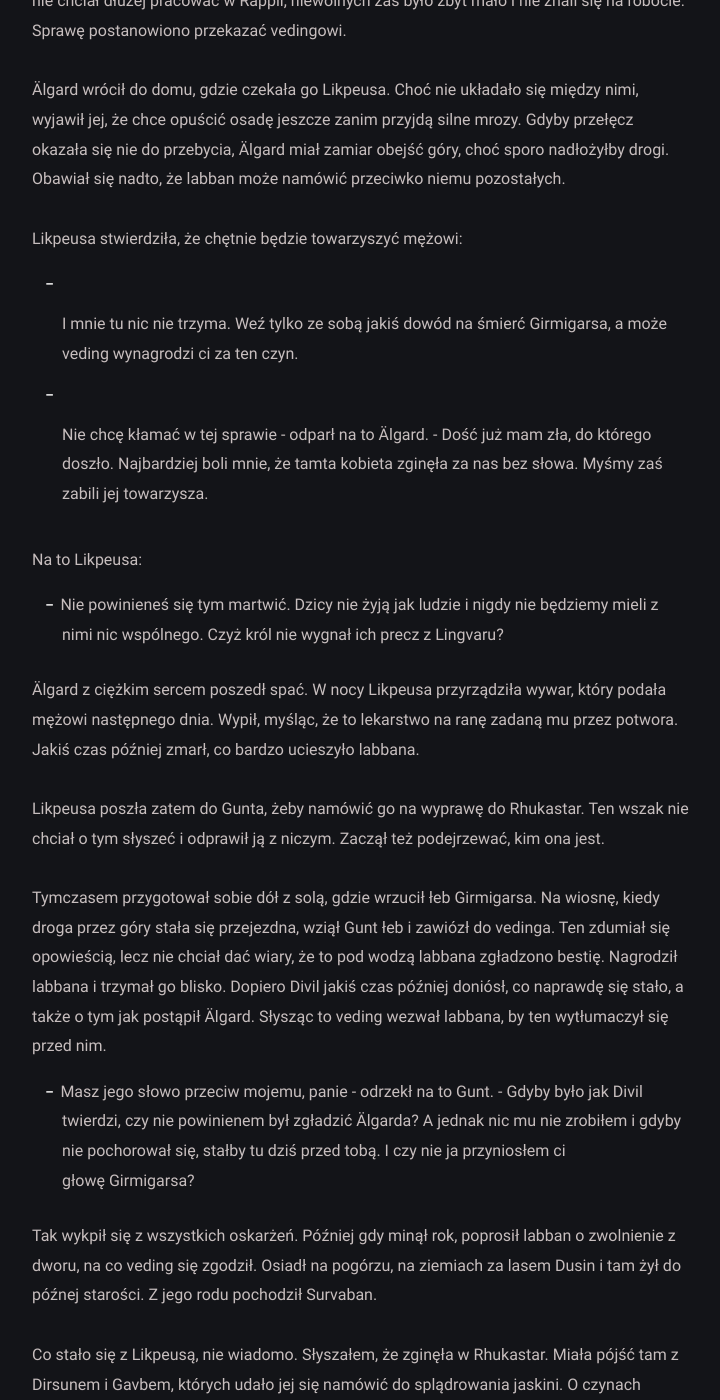
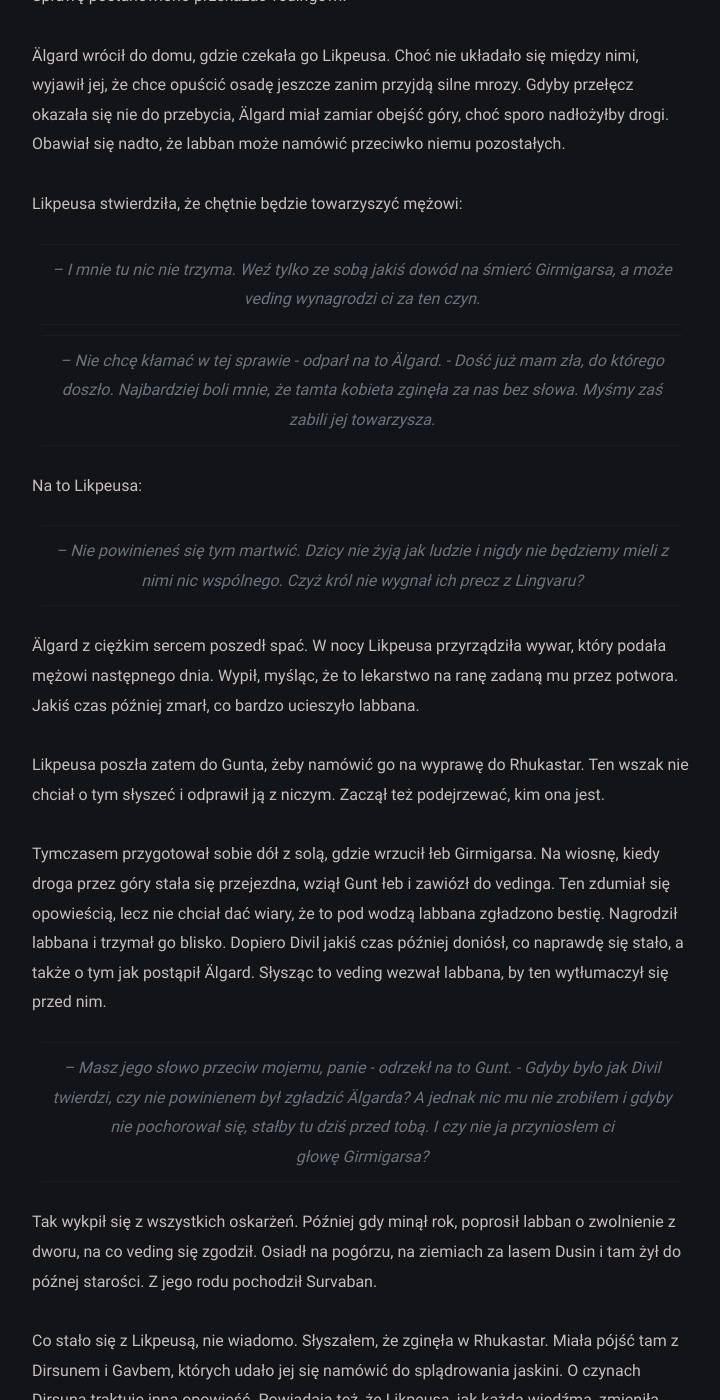
Before and after one commit to michalfoerster/michalfoerster.github.io, a Jekyll site: the page built from _posts/algard-i-vaitodre/2024-09-12-algard-i-vaitodre.md, in a window 1280 px wide and 1400 px high, scrolled down 8817 px. Shown: the whole window, without its empty margins (278-998 px from the left). Built offline with Jekyll 4.4.1, drawn with Linux system fonts in a browser that asks for light colours; some of the changed text lies outside the part shown.

```diff
--- a/_posts/algard-i-vaitodre/2024-09-12-algard-i-vaitodre.md
+++ b/_posts/algard-i-vaitodre/2024-09-12-algard-i-vaitodre.md
@@ -18,11 +18,11 @@ On to pierwszy trafił na ścieżkę prowadzącą do jaskini Rhukastar. Stało s
 
 Zaraz udał się do labbana, tak przemawiając do niego:
 
-- Odkryłem jaskinię w górach, niedaleko wyrębu. Mówię to, żebyś wiedział, że trzeba zwołać straże i zbadać ją, bądź zamknąć. W przeciwnym razie coś może stamtąd wyjść.
+> – Odkryłem jaskinię w górach, niedaleko wyrębu. Mówię to, żebyś wiedział, że trzeba zwołać straże i zbadać ją, bądź zamknąć. W przeciwnym razie coś może stamtąd wyjść.
 
-- Cóż może stamtąd wyjść? - zakpił Gunt. - Niedźwiedź? A może dzicy siedzą w środku, bojąc się wyściubić nosa?
+> – Cóż może stamtąd wyjść? - zakpił Gunt. - Niedźwiedź? A może dzicy siedzą w środku, bojąc się wyściubić nosa?
 
-- Oby nic gorszego - odparł ze złością Älgard, widząc, że biorą go za tchórza.
+> – Oby nic gorszego - odparł ze złością Älgard, widząc, że biorą go za tchórza.
 
 Nic więcej nie dodał.
 
@@ -34,15 +34,15 @@ Straże niechętnie wyprawiały się z drwalami. Droga prowadząca przez las by
 
 Poszedł najpierw do męża imieniem Drastun. Był to człowiek dużej postury, góral, uczciwy, a niebojący się ryzyka. Miał on chatę na skraju osady, gdzie mieszkał z rodziną; i niewielką ziemię do tego. Źle mu się jednak żyło i rad byłby zmienić swoją pozycję.
 
-- Słuchaj no, Drastun - zagadał doń Älgard. - Sprawy tak się mają, że będę potrzebował twojej pomocy. Jeśli się zdecydujesz, możesz na tym zyskać.
+> – Słuchaj no, Drastun - zagadał doń Älgard. - Sprawy tak się mają, że będę potrzebował twojej pomocy. Jeśli się zdecydujesz, możesz na tym zyskać.
 
-- Mów, co cię trapi - odrzekł tamten. - A może wspólnie zaradzimy kłopotom.
+> – Mów, co cię trapi - odrzekł tamten. - A może wspólnie zaradzimy kłopotom.
 
 Älgard wyjawił mu, że jest w okolicy jaskinia, która może być zamieszkana przez rabusiów i kryć ich skarby. Tak ujął to wszystko, aby Drastunowi pokazać, że na wyprawie można zarobić, a słowa nie rzekł o swoich obawach.
 
-- Trzeba nam tylko szybko wrócić - rzekł na koniec. - W przeciwnym razie śnieg zasypie ścieżki i czekać trzeba będzie wiosny. A wiesz dobrze, że przez ten czas wieści mogą się roznieść wśród ludzi. Nie chciałbym, aby ktoś nas ubiegł.
+> – Trzeba nam tylko szybko wrócić - rzekł na koniec. - W przeciwnym razie śnieg zasypie ścieżki i czekać trzeba będzie wiosny. A wiesz dobrze, że przez ten czas wieści mogą się roznieść wśród ludzi. Nie chciałbym, aby ktoś nas ubiegł.
 
-- Czuję, że nie mówiłbyś mi tego - odparł na to Drastun - gdyby tak łatwo było wejść do groty. Nie trafiłeś wszakże na tchórza.
+> – Czuję, że nie mówiłbyś mi tego - odparł na to Drastun - gdyby tak łatwo było wejść do groty. Nie trafiłeś wszakże na tchórza.
 
 Wspólnie namówili dwóch innych jeszcze, braci Dirsuna i Gavba, wszelako bez zdradzania im szczegółów.
 
@@ -56,7 +56,7 @@ Gunt, który też liczył na łupy, chciał ubiec Älgarda. Wziął sobie trzech
 
 Znalazłszy się przed jaskinią, tak Gunt rzekł do swoich ludzi:
 
-- Jeśli siedzi tam jaki niedźwiedź, przepędzimy go ogniem. Stańcie tylko dzielnie, a nie bójcie się niczego.
+> – Jeśli siedzi tam jaki niedźwiedź, przepędzimy go ogniem. Stańcie tylko dzielnie, a nie bójcie się niczego.
 
 Kazał zatem rozpalić ognisko u wejścia do groty, a potem rzucać rozpalone żagwie do jej wnętrza, licząc że w ten sposób wykurzy niedźwiedzia. Lecz wtem donośny ryk wydobył się z Rhukastar. Był tak silny, że zgasił nie tylko żagwie, ale i ognisko. Ludzie rozbiegli się po lesie, a niektórzy ze strachu stali się jakby bezrozumni.
 
@@ -68,11 +68,11 @@ Ci, którzy przeżyli, jęli szykować się do ucieczki. Nikt wszakże ze stra
 
 Gunt był wśród tych, którzy bali się wyjść na zewnątrz. Nie chciał ani rozmawiać z ludźmi, ani składać ofiar. Im usilniej dopominano się jego pomocy, tym bardziej krył się po kątach. Aż wreszcie wojowie siłą wyciągnęli go na podwórzec.
 
-- Jeżeli nie chcesz słowa powiedzieć, zrezygnuj ze stanowiska - powiedział jeden z nich. - Niech kto inny przejmie władzę i postanowi, co robić.
+> – Jeżeli nie chcesz słowa powiedzieć, zrezygnuj ze stanowiska - powiedział jeden z nich. - Niech kto inny przejmie władzę i postanowi, co robić.
 
 Mówił to mąż imieniem Divil, którego już wcześniej labban podejrzewał, że chętnie znalazłby się na jego miejscu. Przeto tak mu odpowiedział, mimo strachu, który ściskał mu wnętrzności:
 
-- Zamilknij, Divilu. Dobrze wiem, co knujesz. Masz serce węża, skore do zdrady. Wyrzucili cię ze straży vedinga, boś zostawił towarzysza w walce. Tyleś wart!
+> – Zamilknij, Divilu. Dobrze wiem, co knujesz. Masz serce węża, skore do zdrady. Wyrzucili cię ze straży vedinga, boś zostawił towarzysza w walce. Tyleś wart!
 
 Divil zaraz chciał rzucić się na labbana, zatrzymano go jednak. Na tym sprawa się skończyła, Gunt zaś nic więcej nie powiedział. Widząc, że nic nie wskórają, zaczęto radzić bez niego. Jedni mówili, że trzeba wyprowadzić ludzi z osady, inni zaś, żeby okopać się i kiedy potwór przyjdzie, zarzucić go pociskami, póki nie wyzionie ducha. W to wszakże mało kto wierzył. Widziano bowiem ciała i nikt nie wątpił, że nieprzyjaciela nie można łatwo pokonać.
 
@@ -88,25 +88,25 @@ Lecz do Bedubnis zmierzają.*
 
 Takie słowa wyrzekł Sasnir. Posłuchali go dzicy. Zebrawszy swój dobytek, zbiegli z doliny, kierując się ku wrzosowiskom Silirte. Kiedy wszak przyszło do Vudran, ta nie zgodziła się na ucieczkę:
 
-- Widziałam w lesie `glevanerów`.
+> – Widziałam w lesie `glevanerów`.
 
 Tak bowiem ona i jej lud nazywali ludzi z północy.
 
-- To się zgadza - zgodził się Sasnir. - Lecz oni wybrali już swój los. Nie możemy nic uczynić, aby go zmienić, czy choćby poprawić. Nie ma też wśród nas `kalvedarów`.
+> – To się zgadza - zgodził się Sasnir. - Lecz oni wybrali już swój los. Nie możemy nic uczynić, aby go zmienić, czy choćby poprawić. Nie ma też wśród nas `kalvedarów`.
 
 To rzekłszy, jął szykować się do drogi. Była zaś dolina między górami, gdzie rozlewał się staw `Galaurs`. Vudran udała się w tamto miejsce, nie mówiąc o tym Sasnirowi. Stanąwszy nad brzegami Galaursa, zaniosła modły w języku dzikich. Odpowiedział na nie stolim żyjący w wodach stawu.
 
-- Dlaczego nie odeszłaś, jak pozostali? - zapytał. - Girmigars zabije wszystkich. Tak żądza złota doprowadzi ich do zguby.
+> – Dlaczego nie odeszłaś, jak pozostali? - zapytał. - Girmigars zabije wszystkich. Tak żądza złota doprowadzi ich do zguby.
 
-- Ojcze Galaursu, czy nie możesz go pokonać? - odpowiedziała dziewczyna.
+> – Ojcze Galaursu, czy nie możesz go pokonać? - odpowiedziała dziewczyna.
 
-- Przybyłem tu, kiedy góry były jeszcze młode - rzekł stolim. - I pozostanę, póki nie przeminą. Takie jest moje przeznaczenie, nie inne.
+> – Przybyłem tu, kiedy góry były jeszcze młode - rzekł stolim. - I pozostanę, póki nie przeminą. Takie jest moje przeznaczenie, nie inne.
 
 Vudran nie przelękła się wszakże słów olbrzyma.
 
-- Ojcze - rzekła znowu. - Od kiedy nasi przodkowie przybyli na te ziemie, ty i twój lud byliście nam przyjaciółmi.
+> – Ojcze - rzekła znowu. - Od kiedy nasi przodkowie przybyli na te ziemie, ty i twój lud byliście nam przyjaciółmi.
 
-- Do ciebie należy wybór, dziecino. Jeżeli tego pragniesz, oto moja pomoc.
+> – Do ciebie należy wybór, dziecino. Jeżeli tego pragniesz, oto moja pomoc.
 
 Stolim sięgnął głęboko ku otchłani stawu, skąd wydobył ostrze z `latrisu`. Płonęło ono ogniem równie mocnym, co blask słońca. Olbrzym położył latris na głazie tuż przed dziewczyną. Ten pękł od gorąca na dwoje. Dlatego ludzie nazywają teraz to miejsce teraz `Drastabs Dalmun`.
 
@@ -149,17 +149,17 @@ Sasnir zapłakał gorzko. Nadal klęcząc z Vudran w ramionach, zaśpiewał na j
 
 Po tym wszystkim ludzie opuścili Rappię, udając się do położonych niżej stacji i osad. Nikt nie chciał też sprawdzać, co znajdowało się w jaskini, aby czasem nie natknąć się na co gorszego. Älgard poszedł do labbana i wobec innych oskarżył go o spowodowanie całego nieszczęścia.
 
-- Nie myśl sobie, że nie poniesiesz kary - rzekł do niego. - Veding dowie się, coś zrobił i jak postąpiłeś z powierzonymi ci ludźmi.
+> – Nie myśl sobie, że nie poniesiesz kary - rzekł do niego. - Veding dowie się, coś zrobił i jak postąpiłeś z powierzonymi ci ludźmi.
 
 Älgard planował bowiem udać się na wiosnę do vedinga i przedstawić mu wszystkie postępki labbana, a zwłaszcza śmierć Drastuna. Gunt przeląkł się tych słów, niczego wszakże nie dał znać po sobie.
 
-- Dobrze wiem, jak się mają sprawy - odparł Älgardowi. - I za kogo cię tam uważają. Nic nie wskórasz na dworze, a tylko napytasz sobie biedy.
+> – Dobrze wiem, jak się mają sprawy - odparł Älgardowi. - I za kogo cię tam uważają. Nic nie wskórasz na dworze, a tylko napytasz sobie biedy.
 
-- Zobaczymy - powiedział tamten. - Możesz być jednak pewien, że sprawy tak nie zostawię.
+> – Zobaczymy - powiedział tamten. - Możesz być jednak pewien, że sprawy tak nie zostawię.
 
 Świadkiem rozmowy był Divil. Zaproponował Älgardowi, aby rozprawić się z Guntem na miejscu. Ten nie chciał się zgodzić. Dokuczała mu rana, a poza tym chciał wszystko załatwić zgodnie z prawem.
 
-- Veding siedzi za górami - stwierdził Divil. - Nie pomoże ci, gdy przyjdzie co do czego.
+> – Veding siedzi za górami - stwierdził Divil. - Nie pomoże ci, gdy przyjdzie co do czego.
 
 Strażnicy zostali w osadzie, żeby pomóc w ostatnim transporcie przed zimą. Żaden z drwali nie chciał dłużej pracować w Rappii, niewolnych zaś było zbyt mało i nie znali się na robocie. Sprawę postanowiono przekazać vedingowi.
 
@@ -167,13 +167,13 @@ Strażnicy zostali w osadzie, żeby pomóc w ostatnim transporcie przed zimą.
 
 Likpeusa stwierdziła, że chętnie będzie towarzyszyć mężowi:
 
-- I mnie tu nic nie trzyma. Weź tylko ze sobą jakiś dowód na śmierć Girmigarsa, a może veding wynagrodzi ci za ten czyn.
+> – I mnie tu nic nie trzyma. Weź tylko ze sobą jakiś dowód na śmierć Girmigarsa, a może veding wynagrodzi ci za ten czyn.
 
-- Nie chcę kłamać w tej sprawie - odparł na to Älgard. - Dość już mam zła, do którego doszło. Najbardziej boli mnie, że tamta kobieta zginęła za nas bez słowa. Myśmy zaś zabili jej towarzysza.
+> – Nie chcę kłamać w tej sprawie - odparł na to Älgard. - Dość już mam zła, do którego doszło. Najbardziej boli mnie, że tamta kobieta zginęła za nas bez słowa. Myśmy zaś zabili jej towarzysza.
 
 Na to Likpeusa:
 
-- Nie powinieneś się tym martwić. Dzicy nie żyją jak ludzie i nigdy nie będziemy mieli z nimi nic wspólnego. Czyż król nie wygnał ich precz z Lingvaru?
+> – Nie powinieneś się tym martwić. Dzicy nie żyją jak ludzie i nigdy nie będziemy mieli z nimi nic wspólnego. Czyż król nie wygnał ich precz z Lingvaru?
 
 Älgard z ciężkim sercem poszedł spać. W nocy Likpeusa przyrządziła wywar, który podała mężowi następnego dnia. Wypił, myśląc, że to lekarstwo na ranę zadaną mu przez potwora. Jakiś czas później zmarł, co bardzo ucieszyło labbana.
 
@@ -181,7 +181,7 @@ Likpeusa poszła zatem do Gunta, żeby namówić go na wyprawę do Rhukastar. Te
 
 Tymczasem przygotował sobie dół z solą, gdzie wrzucił łeb Girmigarsa. Na wiosnę, kiedy droga przez góry stała się przejezdna, wziął Gunt łeb i zawiózł do vedinga. Ten zdumiał się opowieścią, lecz nie chciał dać wiary, że to pod wodzą labbana zgładzono bestię. Nagrodził labbana i trzymał go blisko. Dopiero Divil jakiś czas później doniósł, co naprawdę się stało, a także o tym jak postąpił Älgard. Słysząc to veding wezwał labbana, by ten wytłumaczył się przed nim.
 
-- Masz jego słowo przeciw mojemu, panie - odrzekł na to Gunt. - Gdyby było jak Divil twierdzi, czy nie powinienem był zgładzić Älgarda? A jednak nic mu nie zrobiłem i gdyby nie pochorował się, stałby tu dziś przed tobą. I czy nie ja przyniosłem ci głowę Girmigarsa?
+> – Masz jego słowo przeciw mojemu, panie - odrzekł na to Gunt. - Gdyby było jak Divil twierdzi, czy nie powinienem był zgładzić Älgarda? A jednak nic mu nie zrobiłem i gdyby nie pochorował się, stałby tu dziś przed tobą. I czy nie ja przyniosłem ci głowę Girmigarsa?
 
 Tak wykpił się z wszystkich oskarżeń. Później gdy minął rok, poprosił labban o zwolnienie z dworu, na co veding się zgodził. Osiadł na pogórzu, na ziemiach za lasem Dusin i tam żył do późnej starości. Z jego rodu pochodził Survaban.
 
```
